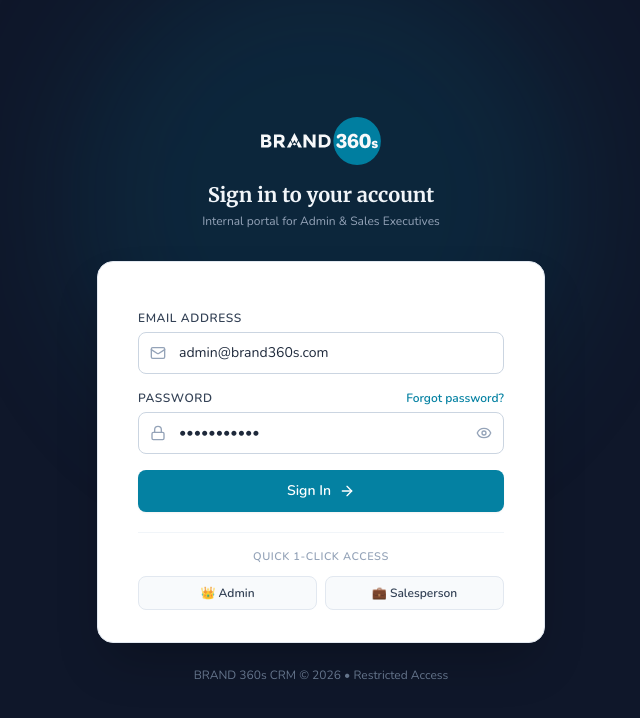
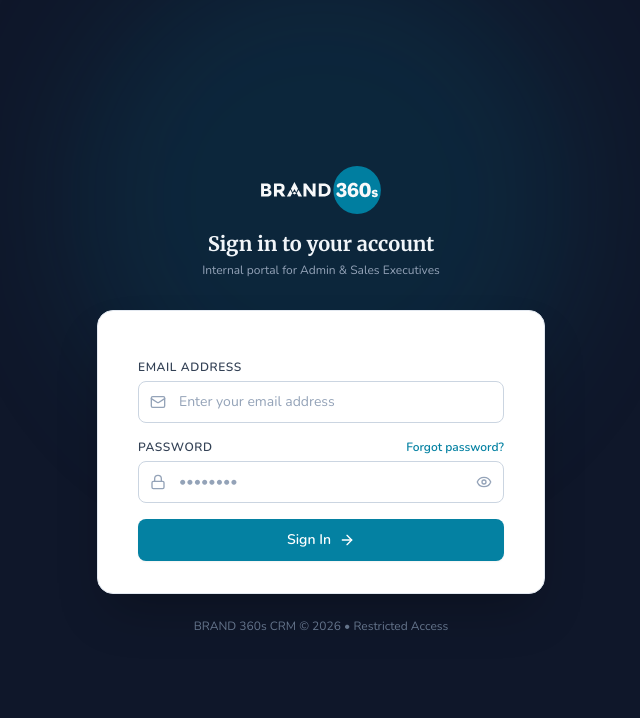
Before and after one commit to UmeshKumarNo1/Brand360s-CRM, a Next.js app: page /login in a window 1280 px wide. Shown: the top 718 px of the page, without its empty margins (319-959 px from the left). Built offline with nearby package versions, Linux system fonts and the light colour scheme.

Commit message:
refactor(auth): clean up login page, remove quick 1-click access and default credentials

```diff
--- a/src/app/login/page.tsx
+++ b/src/app/login/page.tsx
@@ -4,7 +4,7 @@ import { useActionState, useState, Suspense } from "react";
 import Link from "next/link";
 import Image from "next/image";
 import { useSearchParams } from "next/navigation";
-import { loginAction, quickDemoLoginAction } from "@/app/actions/auth";
+import { loginAction } from "@/app/actions/auth";
 import { Eye, EyeOff, Lock, Mail, ArrowRight, Loader2 } from "lucide-react";
 
 function LoginForm() {
@@ -13,16 +13,6 @@ function LoginForm() {
 
   const [state, formAction, isPending] = useActionState(loginAction, null);
   const [showPassword, setShowPassword] = useState(false);
-  const [isDemoLoggingIn, setIsDemoLoggingIn] = useState(false);
-
-  const handleQuickLogin = async (role: "admin" | "salesperson") => {
-    setIsDemoLoggingIn(true);
-    try {
-      await quickDemoLoginAction(role, returnUrl);
-    } catch {
-      setIsDemoLoggingIn(false);
-    }
-  };
 
   return (
     <div className="space-y-5">
@@ -53,8 +43,7 @@ function LoginForm() {
               type="email"
               autoComplete="email"
               required
-              defaultValue="admin@brand360s.com"
-              placeholder="admin@brand360s.com"
+              placeholder="Enter your email address"
               className="block w-full pl-10 pr-3 py-2.5 text-sm border border-slate-300 rounded-lg focus:outline-none focus:ring-2 focus:ring-[#0481A2]/20 focus:border-[#0481A2] placeholder:text-slate-400"
             />
           </div>
@@ -86,7 +75,6 @@ function LoginForm() {
               type={showPassword ? "text" : "password"}
               autoComplete="current-password"
               required
-              defaultValue="Admin@12345"
               placeholder="••••••••"
               className="block w-full pl-10 pr-10 py-2.5 text-sm border border-slate-300 rounded-lg focus:outline-none focus:ring-2 focus:ring-[#0481A2]/20 focus:border-[#0481A2] placeholder:text-slate-400"
             />
@@ -103,7 +91,7 @@ function LoginForm() {
         {/* Submit Button */}
         <button
           type="submit"
-          disabled={isPending || isDemoLoggingIn}
+          disabled={isPending}
           className="w-full flex justify-center items-center gap-2 py-2.5 px-4 border border-transparent rounded-lg shadow-sm text-sm font-semibold text-white bg-[#0481A2] hover:bg-[#036c88] focus:outline-none focus:ring-2 focus:ring-offset-2 focus:ring-[#0481A2] transition-all disabled:opacity-70 disabled:cursor-not-allowed cursor-pointer"
         >
           {isPending ? (
@@ -119,31 +107,6 @@ function LoginForm() {
           )}
         </button>
       </form>
-
-      {/* 1-Click Quick Demo Sign-in */}
-      <div className="pt-4 border-t border-slate-100">
-        <p className="text-[11px] font-semibold uppercase tracking-wider text-slate-400 text-center mb-2.5">
-          Quick 1-Click Access
-        </p>
-        <div className="grid grid-cols-2 gap-2">
-          <button
-            type="button"
-            disabled={isPending || isDemoLoggingIn}
-            onClick={() => handleQuickLogin("admin")}
-            className="w-full py-2 px-3 text-xs font-semibold rounded-lg border border-slate-200 bg-slate-50 hover:bg-slate-100 text-slate-700 transition-colors flex items-center justify-center gap-1.5 cursor-pointer disabled:opacity-50"
-          >
-            <span>👑 Admin</span>
-          </button>
-          <button
-            type="button"
-            disabled={isPending || isDemoLoggingIn}
-            onClick={() => handleQuickLogin("salesperson")}
-            className="w-full py-2 px-3 text-xs font-semibold rounded-lg border border-slate-200 bg-slate-50 hover:bg-slate-100 text-slate-700 transition-colors flex items-center justify-center gap-1.5 cursor-pointer disabled:opacity-50"
-          >
-            <span>💼 Salesperson</span>
-          </button>
-        </div>
-      </div>
     </div>
   );
 }
```
